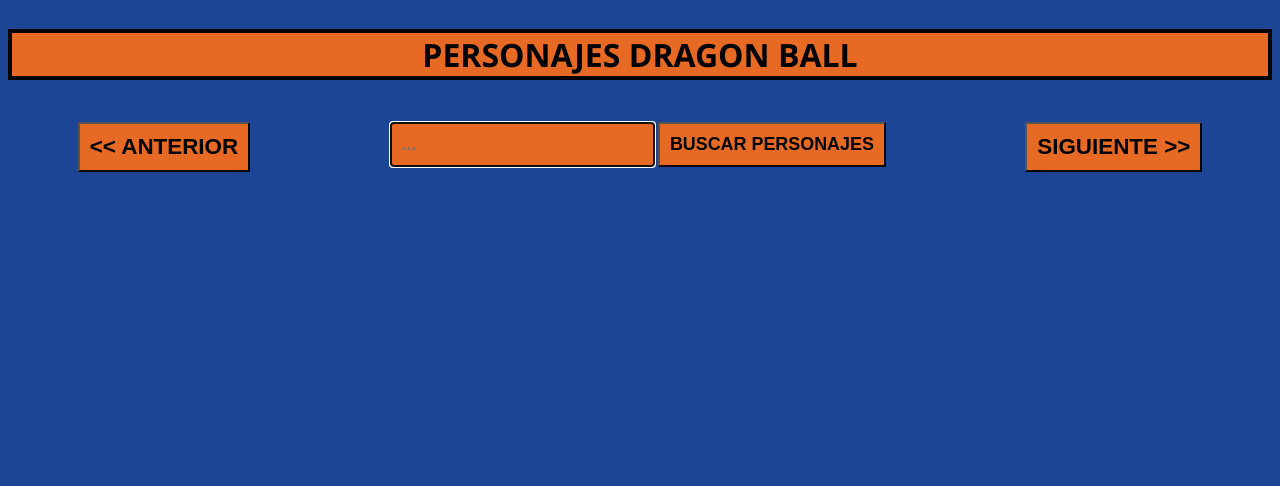
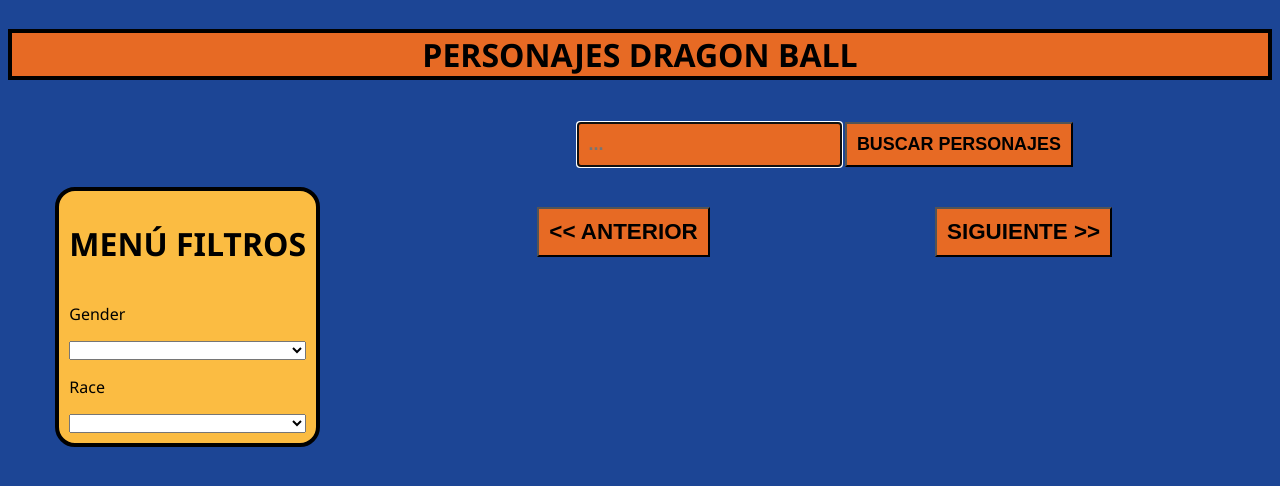
Before and after one commit to jaiminator/JS_ES6_lista_DragonBall, a plain HTML site: page index.html in a window 1280 px wide. Drawn offline with Linux system fonts and the light colour scheme; no server answers.

Commit message:
Primeros pasos caja menú de filtros

```diff
--- a/index.html
+++ b/index.html
@@ -13,15 +13,30 @@
     </head>
     <body>
         <h1 class="titulo">PERSONAJES DRAGON BALL</h1>
-        <div class="paginacion">
-            <button id="previousButton" type="submit"><< ANTERIOR</button>
-            <div class="cajaBusqueda">
-                <input type="search" name="busqueda" id="inputBusqueda" placeholder="..." autofocus>
-                <button id="botonBusqueda" type="submit">BUSCAR PERSONAJES</button>
+        <main class="main-container">
+            <div class="filterMenu">
+                <h1>MENÚ FILTROS</h1>
+                <p>Gender</p>
+                <select name="planeta" id="selectGender"></select>
+                <p>Race</p>
+                <select name="raza" id="selectRace"></select>
             </div>
-            <button id="nextButton" type="submit">SIGUIENTE >></button>
-        </div>
-        <div id="listaDragonBall" class="listaDragonBall"></div>
+            <div class="main-personajes">
+                <div class="search">
+                    <div class="cajaBusqueda">
+                        <input type="search" name="busqueda" id="inputBusqueda" placeholder="..." autofocus>
+                        <button id="botonBusqueda" type="submit">BUSCAR PERSONAJES</button>
+                    </div>
+                </div>
+
+                <div id="listaDragonBall" class="listaDragonBall"></div>
+                <div class="paginacion">
+                    <button id="previousButton" type="submit"><< ANTERIOR</button>
+                    <button id="nextButton" type="submit">SIGUIENTE >></button>
+                </div>
+            </div>
+        </main>
+
         <script src="script.js"></script>
     </body>
 </html>
--- a/script.js
+++ b/script.js
@@ -10,6 +10,21 @@
 previousButton.addEventListener("click", paginaAnterior);
 const nextButton = document.getElementById("nextButton");
 nextButton.addEventListener("click", paginaSiguiente);
+
+const selectGender = document.getElementById("selectGender");
+const selectRace = document.getElementById("selectRace");
+
+function mostrarOpcionesFiltros() {
+    fetch("https://dragonball-api.com/api/characters")
+    .then((response) => response.json())
+    .then((opciones) => {
+        opciones.items.forEach((opcion) => {
+            console.log(opcion.gender);
+            selectGender.innerHTML += "<option>"+opcion.gender+"</option>";
+            selectRace.innerHTML += "<option>"+opcion.race+"</option>";
+        })
+    })
+}
 
 //MOSTRAMOS LA LISTA INICIAL CON LOS 10 PRIMEROS PERSONAJES
 function mostrarPersonajes() {
@@ -127,4 +142,5 @@
         })
         .catch((error) => console.log("ERROR AL OBTENER PERSONAJES FILTRADOS", error));
 }
+mostrarOpcionesFiltros();
 mostrarPersonajes(); //LLAMAMOS A ESTA FUNCIÓN AL INICIAR LA PÁGINA WEB
--- a/styles.css
+++ b/styles.css
@@ -1,57 +1,83 @@
-body{
-    font-family: 'Segoe UI';
+body {
+    font-family: "Segoe UI";
     background-color: #1c4595;
     display: flex;
     flex-direction: column;
     gap: 20px;
 }
-.titulo{
+.titulo {
     text-align: center;
     background-color: #e76a24;
     border: 4px solid black;
 }
-.paginacion{
+.main-container {
+    display: flex;
+    flex-direction: row;
+    gap: 10px;
+    justify-content: space-around;
+}
+.filterMenu {
+    display: flex;
+    flex-direction: column;
+    padding: 10px;
+    margin-top: 65px;
+    background-color: #fbbc42;
+    border: 4px solid black;
+    border-radius: 20px;
+    max-height: max-content;
+    width: auto;
+}
+.main-personajes {
+    display: flex;
+    flex-direction: column;
+    gap: 10px;
+    width: 800px;
+}
+.paginacion,
+.search {
     display: flex;
     flex-direction: row;
     justify-content: space-around;
 }
-.cajaBusqueda{
+.cajaBusqueda {
     text-align: center;
     font-size: 0.8em;
 }
-button,#inputBusqueda,#botonBusqueda{
+button,
+#inputBusqueda,
+#botonBusqueda {
     padding: 10px;
     background-color: #e76a24;
     font-weight: bold;
     font-size: 1.4em;
 }
-#listaDragonBall{
+#listaDragonBall {
     display: flex;
     flex-flow: row wrap;
     justify-content: space-around;
     gap: 20px;
+    padding: 10px;
 }
-.cajaPersonaje{
+.cajaPersonaje {
     display: flex;
     flex-direction: column;
     align-items: center;
     padding: 10px;
-    width: 350px;
+    width: 320px;
     border: 4px solid black;
     border-radius: 20px;
     background-color: #fbbc42;
 }
-img{
+img {
     max-width: 200px;
     max-height: 200px;
 }
-img:hover{
+img:hover {
     max-width: 250px;
     max-height: 250px;
 }
-
-@media (max-width:810px) {
-    .cajaPersonaje{
+@media (max-width: 852px) {
+    .cajaPersonaje {
         width: auto;
     }
 }
```
